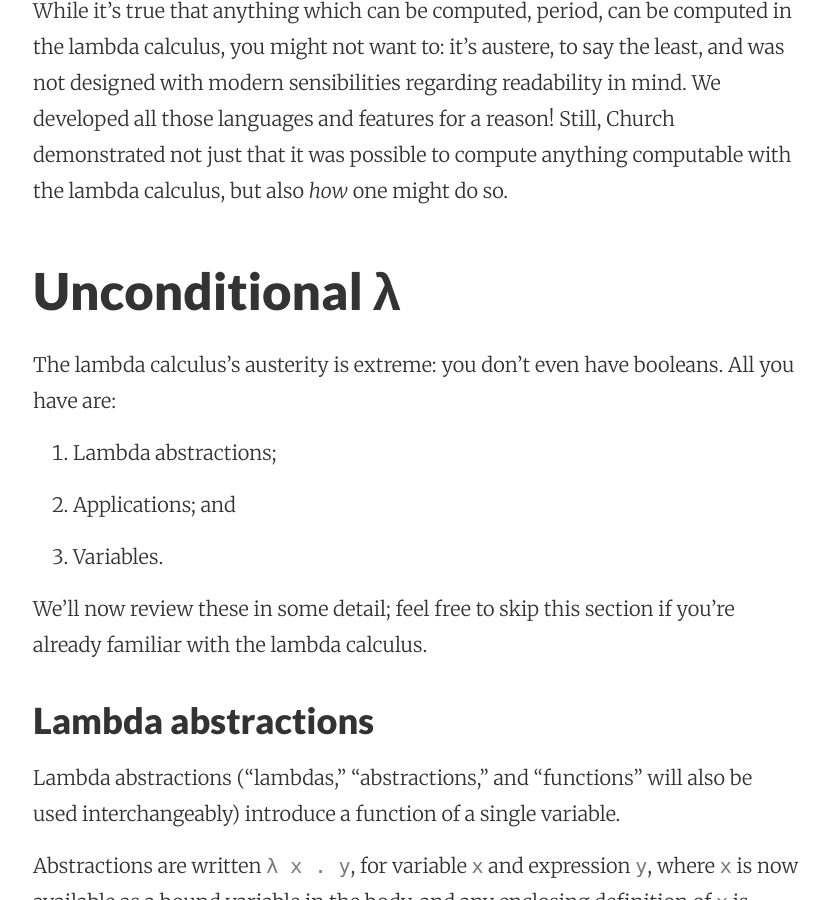
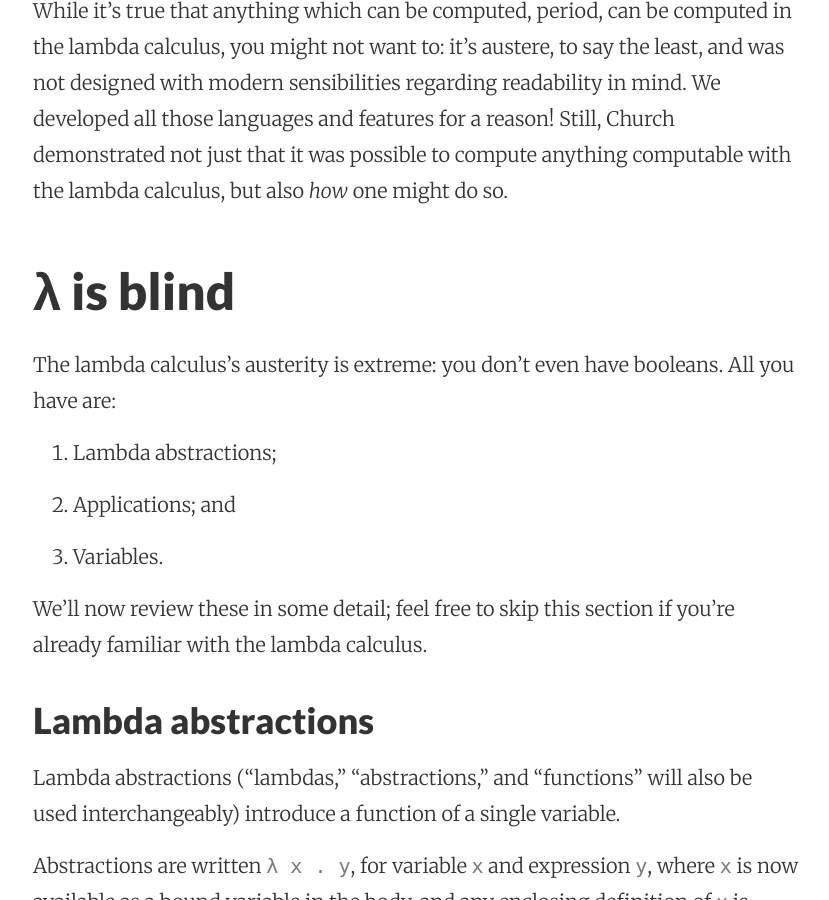
Before and after one commit to robrix/robrix.github.io, a Jekyll site: the page built from _posts/2020-03-29-all-you-need-is-lambda-1-booleans.md, in a window 1280 px wide and 900 px high, scrolled down 1009 px. Shown: the whole window, without its empty margins (223-1052 px from the left). Built offline with Jekyll 4.4.1, drawn with Linux system fonts in a browser that asks for light colours; some of the changed text lies outside the part shown.

Commit message:
Swap the section titles.

```diff
--- a/_posts/2020-03-29-all-you-need-is-lambda-1-booleans.md
+++ b/_posts/2020-03-29-all-you-need-is-lambda-1-booleans.md
@@ -12,7 +12,7 @@ Nearly a century ago, Alonzo Church invented the simple, elegant, and yet elusiv
 While it’s true that anything which can be computed, period, can be computed in the lambda calculus, you might not want to: it’s austere, to say the least, and was not designed with modern sensibilities regarding readability in mind. We developed all those languages and features for a reason! Still, Church demonstrated not just that it was possible to compute anything computable with the lambda calculus, but also _how_ one might do so.
 
 
-## Unconditional λ
+## λ is blind
 
 The lambda calculus’s austerity is extreme: you don’t even have booleans. All you have are:
 
```
Also changed, not shown: other parts of _posts/2020-03-29-all-you-need-is-lambda-1-booleans.md (+1 -1 lines).
